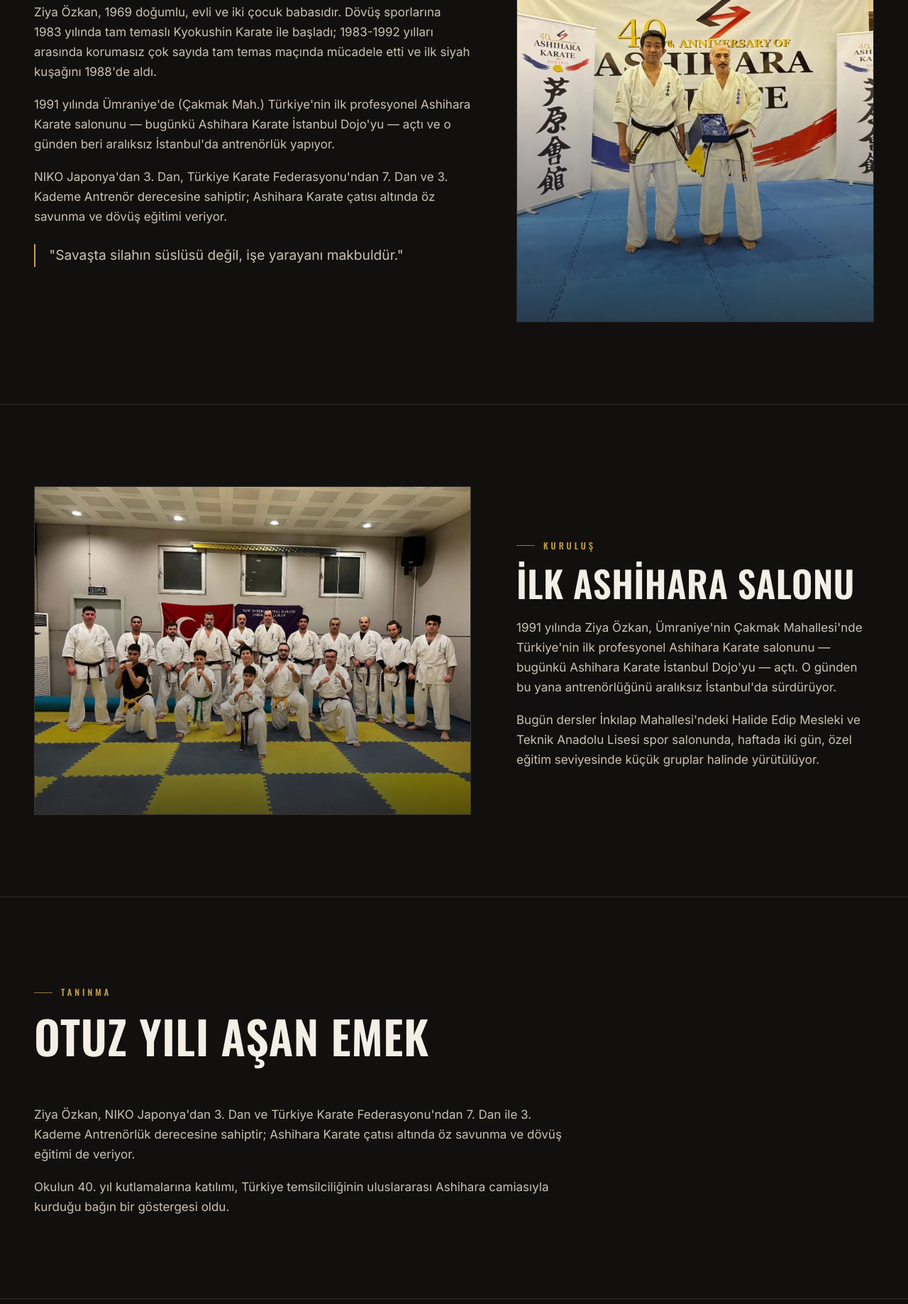
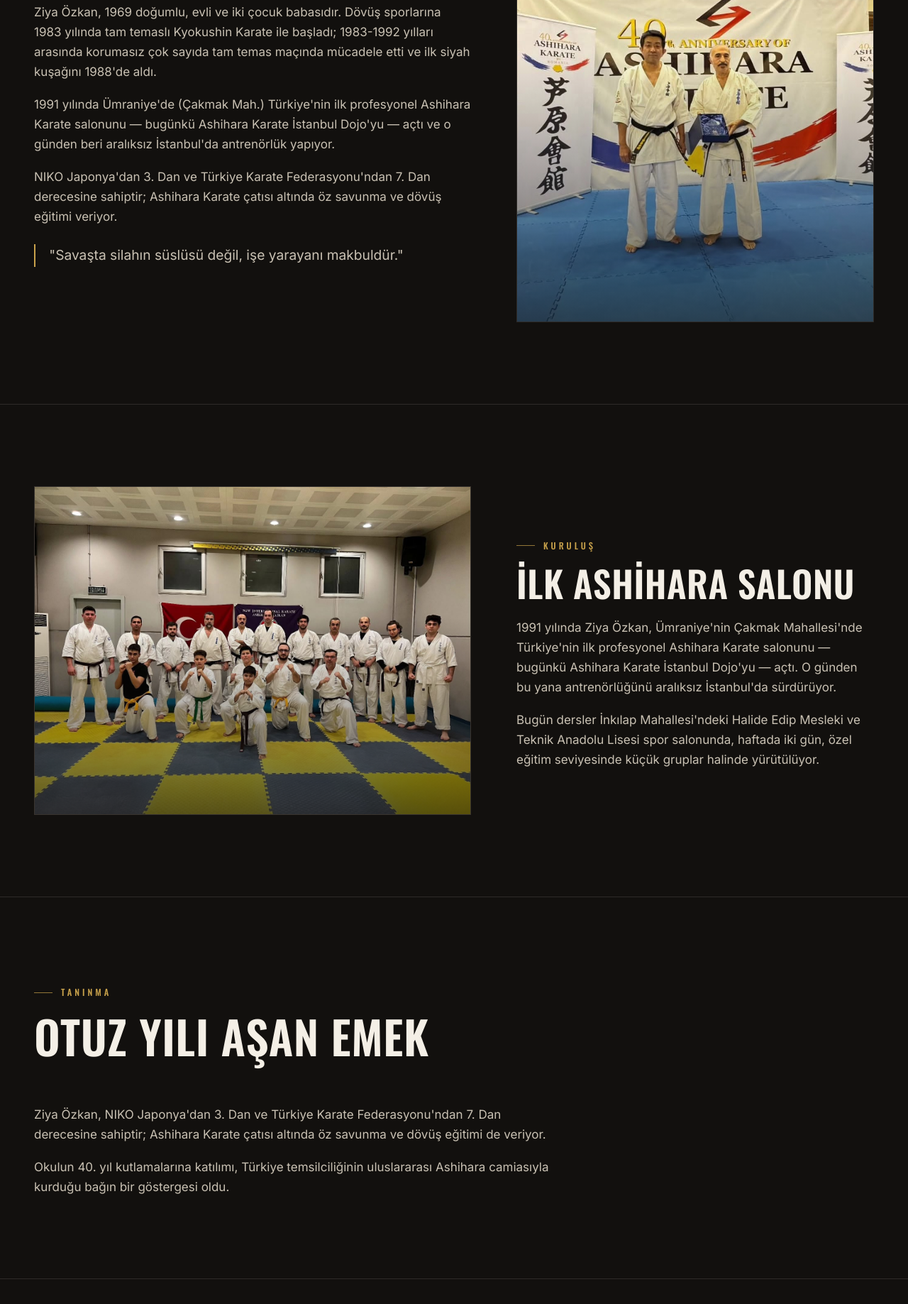
Before and after one commit to Kivanc-Incedemir/ashihara-karate-turkiye, a plain HTML site: page turkiye-tarihcesi.html in a window 1280 px wide. Shown: the part 757-2594 px from the top of the page at 71% size. Drawn offline with nearby package versions, Linux system fonts and the light colour scheme.

Commit message:
Remove trainer-level (3rd-level/kademe) certification detail from bio text

```diff
--- a/assets/js/i18n.js
+++ b/assets/js/i18n.js
@@ -134,7 +134,7 @@ const TR = {
   "thist.sensei.title": "Sensei Ziya Özkan",
   "thist.sensei.p1": "Ziya Özkan, 1969 doğumlu, evli ve iki çocuk babasıdır. Dövüş sporlarına 1983 yılında tam temaslı Kyokushin Karate ile başladı; 1983-1992 yılları arasında korumasız çok sayıda tam temas maçında mücadele etti ve ilk siyah kuşağını 1988'de aldı.",
   "thist.sensei.p2": "1991 yılında Ümraniye'de (Çakmak Mah.) Türkiye'nin ilk profesyonel Ashihara Karate salonunu — bugünkü Ashihara Karate İstanbul Dojo'yu — açtı ve o günden beri aralıksız İstanbul'da antrenörlük yapıyor.",
-  "thist.sensei.p3": "NIKO Japonya'dan 3. Dan, Türkiye Karate Federasyonu'ndan 7. Dan ve 3. Kademe Antrenör derecesine sahiptir; Ashihara Karate çatısı altında öz savunma ve dövüş eğitimi veriyor.",
+  "thist.sensei.p3": "NIKO Japonya'dan 3. Dan ve Türkiye Karate Federasyonu'ndan 7. Dan derecesine sahiptir; Ashihara Karate çatısı altında öz savunma ve dövüş eğitimi veriyor.",
   "thist.sensei.quote": "\"Savaşta silahın süslüsü değil, işe yarayanı makbuldür.\"",
 
   "thist.founding.eyebrow": "Kuruluş",
@@ -144,7 +144,7 @@ const TR = {
 
   "thist.recog.eyebrow": "Tanınma",
   "thist.recog.title": "Otuz Yılı Aşan Emek",
-  "thist.recog.p1": "Ziya Özkan, NIKO Japonya'dan 3. Dan ve Türkiye Karate Federasyonu'ndan 7. Dan ile 3. Kademe Antrenörlük derecesine sahiptir; Ashihara Karate çatısı altında öz savunma ve dövüş eğitimi de veriyor.",
+  "thist.recog.p1": "Ziya Özkan, NIKO Japonya'dan 3. Dan ve Türkiye Karate Federasyonu'ndan 7. Dan derecesine sahiptir; Ashihara Karate çatısı altında öz savunma ve dövüş eğitimi de veriyor.",
   "thist.recog.p2": "Okulun 40. yıl kutlamalarına katılımı, Türkiye temsilciliğinin uluslararası Ashihara camiasıyla kurduğu bağın bir göstergesi oldu.",
 
   "thist.tl.eyebrow": "Zaman Çizgisi",
@@ -331,7 +331,7 @@ const EN = {
   "thist.sensei.title": "Sensei Ziya Özkan",
   "thist.sensei.p1": "Ziya Özkan was born in 1969, is married, and is the father of two. He began martial arts in 1983 with full-contact Kyokushin Karate; between 1983 and 1992 he fought in numerous unprotected full-contact matches, earning his first black belt in 1988.",
   "thist.sensei.p2": "In 1991 he opened Türkiye's first professional Ashihara Karate gym in Ümraniye (Çakmak Mah.) — today's Ashihara Karate Istanbul Dojo — and has coached continuously in Istanbul ever since.",
-  "thist.sensei.p3": "He holds 3rd Dan from NIKO Japan, 7th Dan from the Turkish Karate Federation, and a 3rd-level trainer certification, teaching self-defence and fighting under Ashihara Karate.",
+  "thist.sensei.p3": "He holds 3rd Dan from NIKO Japan and 7th Dan from the Turkish Karate Federation, teaching self-defence and fighting under Ashihara Karate.",
   "thist.sensei.quote": "\"In battle, it is not the fanciest weapon that matters — it's the one that works.\"",
 
   "thist.founding.eyebrow": "Founding",
@@ -341,7 +341,7 @@ const EN = {
 
   "thist.recog.eyebrow": "Recognition",
   "thist.recog.title": "Over Three Decades of Work",
-  "thist.recog.p1": "Ziya Özkan holds 3rd Dan from NIKO Japan and 7th Dan plus a 3rd-level trainer certification from the Turkish Karate Federation, and also teaches self-defence and fighting under Ashihara Karate.",
+  "thist.recog.p1": "Ziya Özkan holds 3rd Dan from NIKO Japan and 7th Dan from the Turkish Karate Federation, and also teaches self-defence and fighting under Ashihara Karate.",
   "thist.recog.p2": "His participation in the school's 40th-anniversary celebrations reflected the strong ties between the Turkish representation and the international Ashihara community.",
 
   "thist.tl.eyebrow": "Timeline",
--- a/turkiye-tarihcesi.html
+++ b/turkiye-tarihcesi.html
@@ -74,7 +74,7 @@
           <div class="prose">
             <p data-i18n="thist.sensei.p1">Ziya Özkan, 1969 doğumlu, evli ve iki çocuk babasıdır. Dövüş sporlarına 1983 yılında tam temaslı Kyokushin Karate ile başladı; 1983-1992 yılları arasında korumasız çok sayıda tam temas maçında mücadele etti ve ilk siyah kuşağını 1988'de aldı.</p>
             <p data-i18n="thist.sensei.p2">1991 yılında Ümraniye'de (Çakmak Mah.) Türkiye'nin ilk profesyonel Ashihara Karate salonunu — bugünkü Ashihara Karate İstanbul Dojo'yu — açtı ve o günden beri aralıksız İstanbul'da antrenörlük yapıyor.</p>
-            <p data-i18n="thist.sensei.p3">NIKO Japonya'dan 3. Dan, Türkiye Karate Federasyonu'ndan 7. Dan ve 3. Kademe Antrenör derecesine sahiptir; Ashihara Karate çatısı altında öz savunma ve dövüş eğitimi veriyor.</p>
+            <p data-i18n="thist.sensei.p3">NIKO Japonya'dan 3. Dan ve Türkiye Karate Federasyonu'ndan 7. Dan derecesine sahiptir; Ashihara Karate çatısı altında öz savunma ve dövüş eğitimi veriyor.</p>
           </div>
           <p class="lead" style="margin-top:1.6rem;border-left:2px solid var(--brass);padding-left:1.2rem;" data-i18n="thist.sensei.quote">"Savaşta silahın süslüsü değil, işe yarayanı makbuldür."</p>
         </div>
@@ -109,7 +109,7 @@
           <h2 data-i18n="thist.recog.title">Otuz Yılı Aşan Emek</h2>
         </div>
         <div class="prose reveal" style="max-width:70ch;">
-          <p data-i18n="thist.recog.p1">Ziya Özkan, NIKO Japonya'dan 3. Dan ve Türkiye Karate Federasyonu'ndan 7. Dan ile 3. Kademe Antrenörlük derecesine sahiptir; Ashihara Karate çatısı altında öz savunma ve dövüş eğitimi de veriyor.</p>
+          <p data-i18n="thist.recog.p1">Ziya Özkan, NIKO Japonya'dan 3. Dan ve Türkiye Karate Federasyonu'ndan 7. Dan derecesine sahiptir; Ashihara Karate çatısı altında öz savunma ve dövüş eğitimi de veriyor.</p>
           <p data-i18n="thist.recog.p2">Okulun 40. yıl kutlamalarına katılımı, Türkiye temsilciliğinin uluslararası Ashihara camiasıyla kurduğu bağın bir göstergesi oldu.</p>
         </div>
       </div>
```
